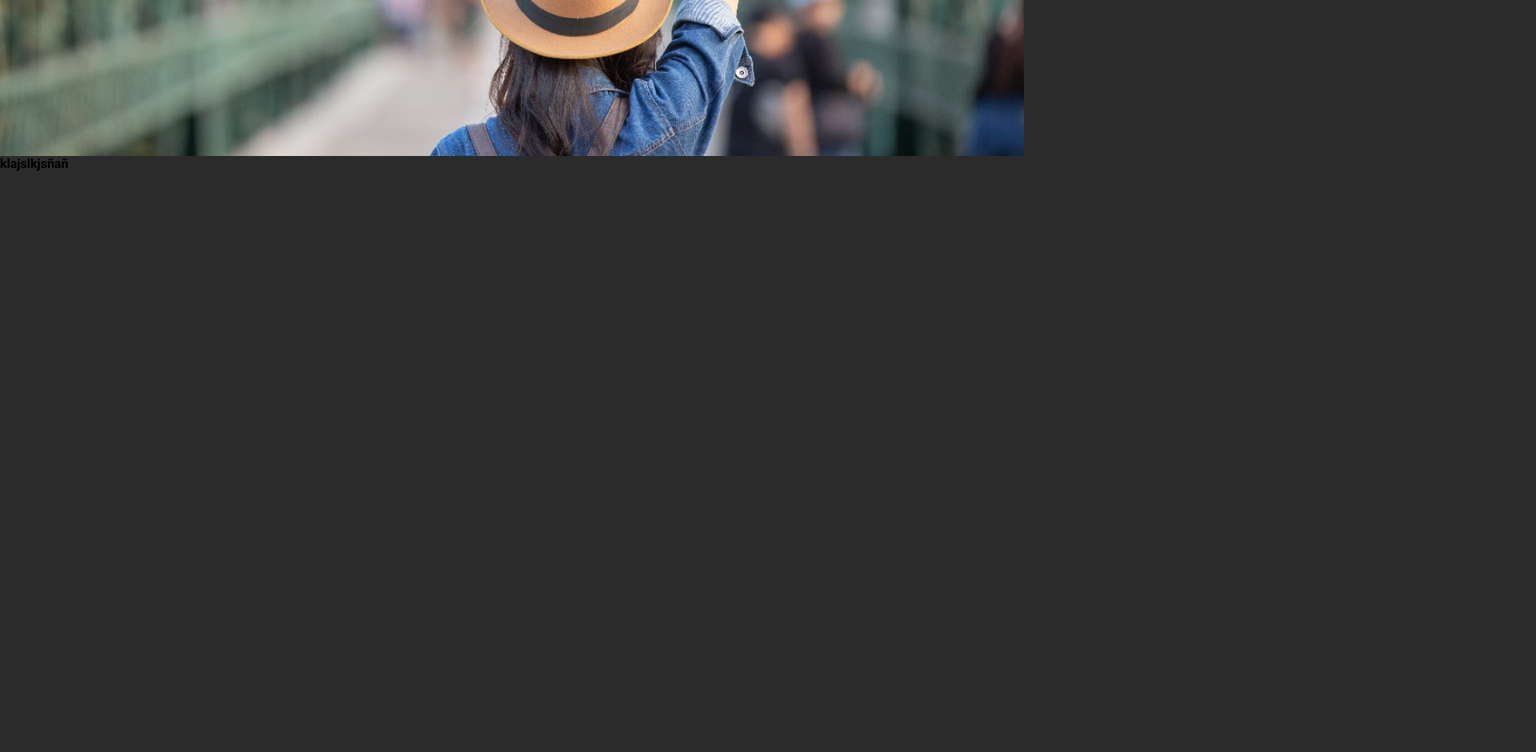
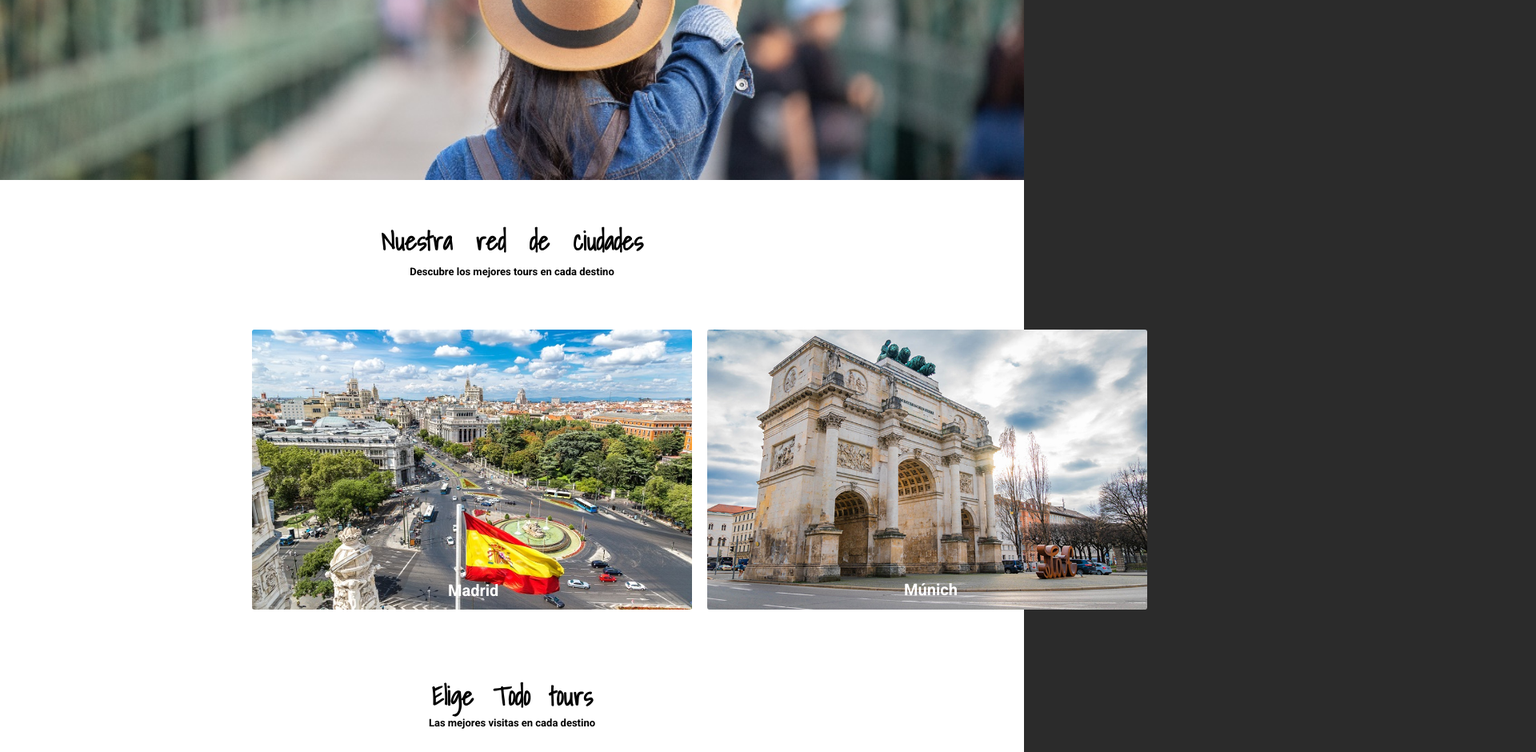
Before and after one commit to OrlandoVsquezz/Desafio-1, a plain HTML site: page paginas/index.html in a window 1280 px wide. Shown: the part 500-1440 px from the top of the page at 80% size, 1920 px wide, since content can reach past the window. Before the commit the page ends 800 px from the top, so only its background shows below. Drawn offline with Linux system fonts and the light colour scheme.

Commit message:
No termine

```diff
--- a/paginas/estilo.css
+++ b/paginas/estilo.css
@@ -72,7 +72,7 @@ a:hover {
     background-repeat: no-repeat;
     background-size: cover;
     background-position: center;
-    height: 650px;
+    height: 680px;
 }
 
 #imagen {
@@ -135,3 +135,128 @@ hr {
     top: 170px;
 
 }
+
+.blanco {
+    background-color: white;
+    height: 750px;
+}
+
+.po {
+    font-family: "Shadows Into Light", serif;
+    height: 700;
+    font-size: normal;
+    word-spacing: 15px;
+    text-align: center;
+    position: relative;
+    top: 50px;
+}
+
+.pu {
+    text-align: center;
+    position: relative;
+    top: 55px;
+    font-size: 13px;
+
+}
+
+.image {
+    width: 550px;
+    height: 350px;
+    border-radius: 3px;
+    position: relative;
+    top: 120px;
+    left: 315px;
+    cursor: pointer;
+}
+
+.image:hover {
+    box-shadow: 0 0.1rem 0.9rem rgba(0, 0, 0, 5);
+    transition: all 0.6s ease;
+}
+
+.imago {
+    width: 550px;
+    height: 350px;
+    border-radius: 3px;
+    position: relative;
+    top: 120px;
+    left: 330px;
+    cursor: pointer;
+}
+
+.imago:hover {
+    box-shadow: 0 0.1rem 0.9rem rgba(0, 0, 0, 5);
+    transition: all 0.6s ease;
+}
+
+.madri {
+    color: white;
+    position: relative;
+    left: 560px;
+    top: 80px;
+    font-size: 20px;
+    cursor: pointer;
+}
+
+
+.madri:hover {
+    color: rgb(64, 181, 228);
+    transition: 1s;
+}
+
+.muni {
+    color: white;
+    position: relative;
+    left: 1130px;
+    top: 55px;
+    font-size: 20px;
+    cursor: pointer;
+}
+
+.muni:hover {
+    color: rgb(64, 181, 228);
+    transition: 1s;
+}
+
+.estatua {
+    background-image: url(../imagenes/estatua.jpg);
+    text-align: center;
+    background-repeat: no-repeat;
+    background-size: cover;
+    background-position: center;
+    height: 570px;
+}
+
+.poe {
+    text-align: center;
+    font-family: "Shadows Into Light", serif;
+    height: 700;
+    font-style: normal;
+    position: relative;
+    top: 150px;
+    word-spacing: 10px;
+}
+
+.pae {
+    text-align: center;
+    position: relative;
+    top: 150px;
+    font-size: 13px;
+
+
+}
+
+.popa {
+    background-color: white;
+    height: 400px;
+}
+
+.pepe {
+    text-align: center;
+    font-family: "Shadows Into Light", serif;
+    height: 700;
+    font-style: normal;
+    position: relative;
+    top: 70px;
+    word-spacing: 10px;
+}
--- a/paginas/index.html
+++ b/paginas/index.html
@@ -33,8 +33,24 @@
         <h1 class="pe">Bienvenido a Todo Tours</h1>
         <p class="pi">Conoce los mejores tours guiados, excursiones, entradas y actividades.</p>
     </div>
-    <div>
-        <p >klajslkjsñañ</p>
+    <div class="blanco">
+        <h1 class="po">Nuestra red de ciudades</h1>
+        <p class="pu">Descubre los mejores tours en cada destino</p>
+        <img src="../imagenes/Madrid.jpeg" alt="Madrid" class="image">
+        <img src="../imagenes/Munich.jpg" alt="Múnich" class="imago">
+        <h2 class="madri">Madrid</h2>
+        <h2 class="muni">Múnich</h2>
+        <h1 class="poe">Elige Todo tours</h1>
+        <p class="pae">Las mejores visitas en cada destino</p>
     </div>
+    <div class="estatua">
+    </div>
+    <div class="popa">
+        <h1 class="pepe">Descubre los mejores tours en cada destino</h1>
+    </div>
+    <footer>
+
+    </footer>
+
 </body>
 </html>
```
Also changed, not shown: paginas/contactos.html (+36 -0 lines), paginas/tours.html (+37 -0 lines), imagenes/Madrid.jpeg (added), imagenes/Munich.jpg (added), imagenes/estatua.jpg (added).
